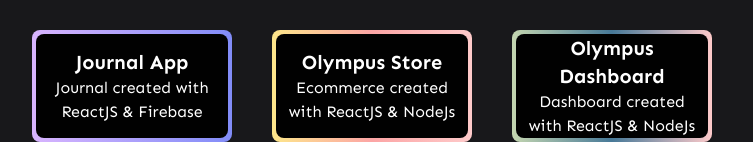
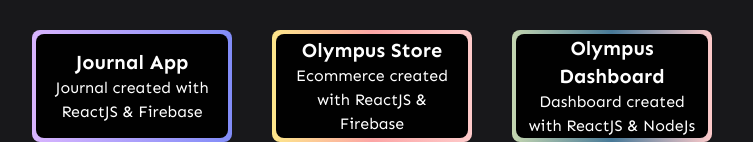
Before and after one commit to FelixVNolasco/felixvnolasco-portfolio, a Next.js app: page / in a window 1280 px wide. Shown: the part 810-952 px from the top of the page, without its empty margins (268-1021 px from the left). Built offline with nearby package versions, Linux system fonts and the light colour scheme.

Commit message:
changed olympus store description

```diff
--- a/components/Projects/Projects.component.tsx
+++ b/components/Projects/Projects.component.tsx
@@ -28,7 +28,7 @@
           >
             <div className="flex h-full w-full flex-col items-center justify-center rounded-lg bg-primary px-2 text-center font-medium">
               <p className="text-xl font-semibold">Olympus Store</p>
-              <p>Ecommerce created with ReactJS & NodeJs</p>
+              <p>Ecommerce created with ReactJS & Firebase</p>
             </div>
           </a>
 
```
